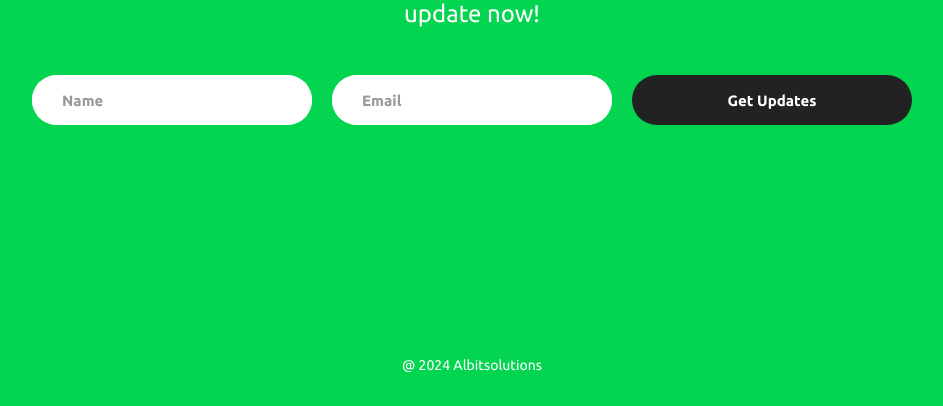
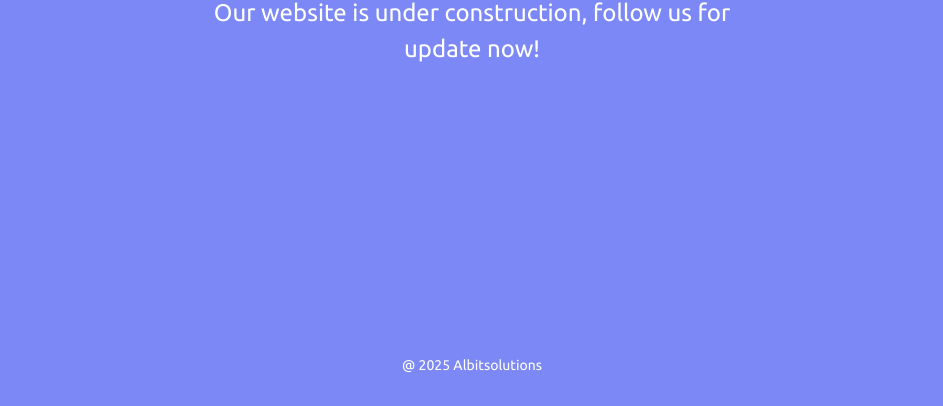
Before and after one commit to rdrabo/website, a plain HTML site: page index.html in a window 1280 px wide. Shown: the part 394-800 px from the top of the page, without its empty margins (168-1111 px from the left). Drawn offline with Linux system fonts and the light colour scheme.

Commit message:
Updated color scheme and copyright

```diff
--- a/css/main.css
+++ b/css/main.css
@@ -249,11 +249,11 @@ Primary use:
 
 /*---------------------------------------------*/
 .bg-g1 {
-  background: #03d550;
-  background: -webkit-linear-gradient(bottom, #03d550, #03d550);
-  background: -o-linear-gradient(bottom, #03d550, #03d550);
-  background: -moz-linear-gradient(bottom, #03d550, #03d550);
-  background: linear-gradient(bottom, #03d550, #03d550);
+  background: #7c88f5;
+  background: -webkit-linear-gradient(bottom, #7c88f5, #7c88f5);
+  background: -o-linear-gradient(bottom, #7c88f5, #7c88f5);
+  background: -moz-linear-gradient(bottom, #7c88f5, #7c88f5);
+  background: linear-gradient(bottom, #7c88f5, #7c88f5);
 }
 
 
--- a/index.html
+++ b/index.html
@@ -54,25 +54,10 @@
 			<p class="txt-center l1-txt2 p-b-43 wsize2">
 				Our website is under construction, follow us for update now!
 			</p>
-
-			<form class="flex-w flex-c-m w-full contact100-form validate-form">
-				<div class="wrap-input100 validate-input where1" data-validate = "Name is required">
-					<input class="s1-txt3 placeholder0 input100" type="text" name="name" placeholder="Name">
-				</div>
-
-				<div class="wrap-input100 validate-input where1" data-validate = "Email is required: ex@abc.xyz">
-					<input class="s1-txt3 placeholder0 input100" type="text" name="email" placeholder="Email">
-				</div>
-
-				<button class="flex-c-m s1-txt4 size3 how-btn trans-04 where1">
-					Get Updates
-				</button>
-
-			</form>
 		</div>
 
 		<span class="s1-txt2 txt-center">
-			@ 2024 Albitsolutions
+			@ 2025 Albitsolutions
 		</span>
 
 	</div>
```
